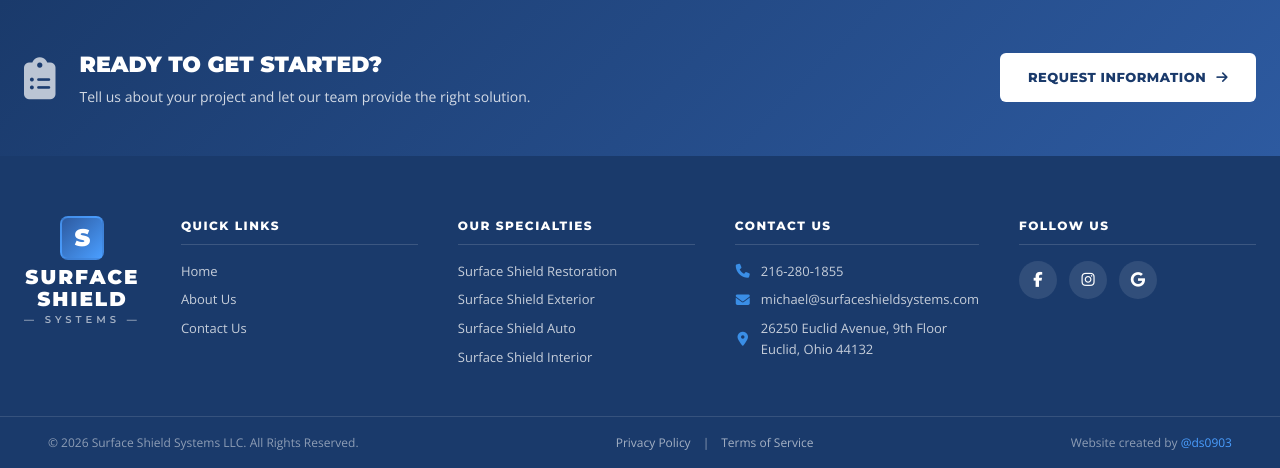
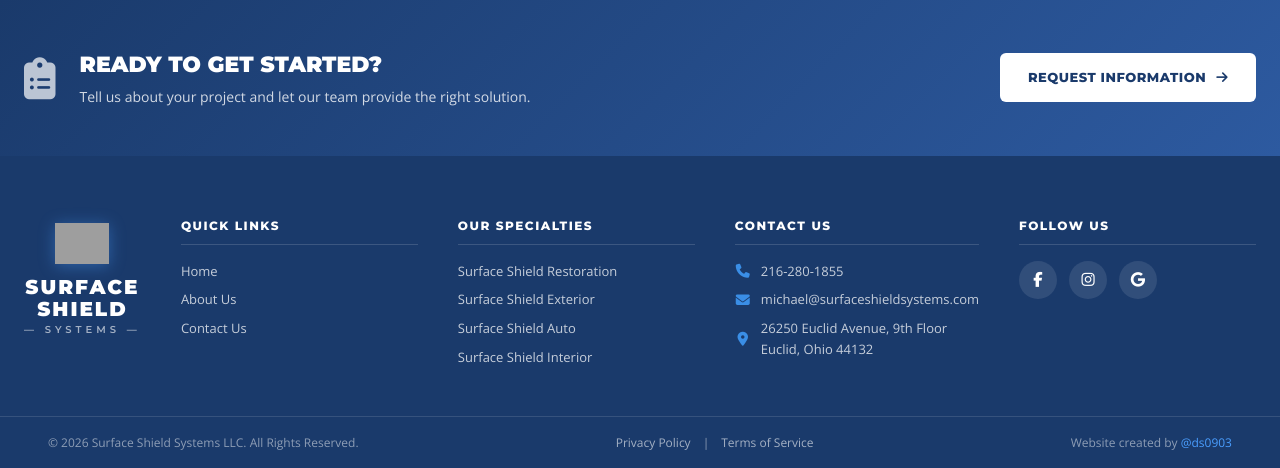
Before and after one commit to ds0903/SurfaceShield, a Django app: page / in a window 1280 px wide. Shown: the part 1968-2436 px from the top of the page. Run offline with Django 5.2, Linux system fonts and the light colour scheme; data comes from the database, SQL or seed files in the repository; grey boxes are pictures that could not be loaded.

Commit message:
29.06.2026_3

```diff
--- a/static/css/main.css
+++ b/static/css/main.css
@@ -251,10 +251,11 @@ img { max-width: 100%; display: block; }
     gap: 12px;
 }
 
-.hero-logo svg {
-    width: 90px;
-    height: 100px;
-    filter: drop-shadow(0 4px 16px rgba(74,158,255,0.5));
+.hero-logo img {
+    width: 110px;
+    height: 110px;
+    object-fit: contain;
+    filter: drop-shadow(0 4px 20px rgba(74,158,255,0.6));
 }
 
 .hero-brand-name {
@@ -686,19 +687,11 @@ img { max-width: 100%; display: block; }
     text-decoration: none;
 }
 
-.footer-s {
-    width: 44px;
-    height: 44px;
-    background: linear-gradient(135deg, #2d5aa0, #4a9eff);
-    border-radius: 8px;
-    display: flex;
-    align-items: center;
-    justify-content: center;
-    font-family: 'Montserrat', sans-serif;
-    font-weight: 900;
-    font-size: 24px;
-    color: white;
-    border: 2px solid rgba(74,158,255,0.5);
+.footer-logo-img {
+    width: 54px;
+    height: 54px;
+    object-fit: contain;
+    filter: drop-shadow(0 2px 8px rgba(74,158,255,0.4));
 }
 
 .footer-brand-text {
--- a/templates/base.html
+++ b/templates/base.html
@@ -68,7 +68,7 @@
     <div class="footer-inner container">
         <div class="footer-brand">
             <a href="{% url 'home' %}" class="footer-brand-link">
-                <div class="footer-s">S</div>
+                <img src="/media/logo_2.png" alt="Surface Shield Systems" class="footer-logo-img">
                 <div class="footer-brand-text">
                     <span class="footer-brand-name">SURFACE<br>SHIELD</span>
                     <span class="footer-brand-sub">— SYSTEMS —</span>
--- a/templates/core/home.html
+++ b/templates/core/home.html
@@ -16,17 +16,7 @@
     <div class="hero-overlay"></div>
     <div class="hero-content">
         <div class="hero-logo">
-            <svg viewBox="0 0 100 110" fill="none" xmlns="http://www.w3.org/2000/svg">
-                <path d="M50 5L10 22V50C10 72 28 90 50 98C72 90 90 72 90 50V22L50 5Z" fill="#1a3a6b" stroke="url(#grad1)" stroke-width="2"/>
-                <path d="M50 16L20 30V50C20 66 33.5 80 50 86C66.5 80 80 66 80 50V30L50 16Z" fill="#2d5aa0"/>
-                <defs>
-                    <linearGradient id="grad1" x1="10" y1="5" x2="90" y2="98">
-                        <stop offset="0%" stop-color="#4a9eff"/>
-                        <stop offset="100%" stop-color="#1a6abf"/>
-                    </linearGradient>
-                </defs>
-                <text x="33" y="65" font-family="Montserrat" font-weight="900" font-size="32" fill="white">S</text>
-            </svg>
+            <img src="/media/logo_2.png" alt="Surface Shield Systems">
         </div>
         <div class="hero-brand">
             <h1 class="hero-brand-name">SURFACE<br>SHIELD</h1>
```
